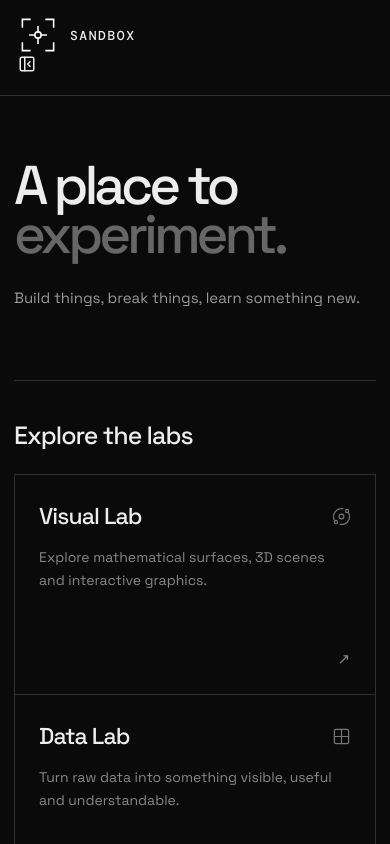
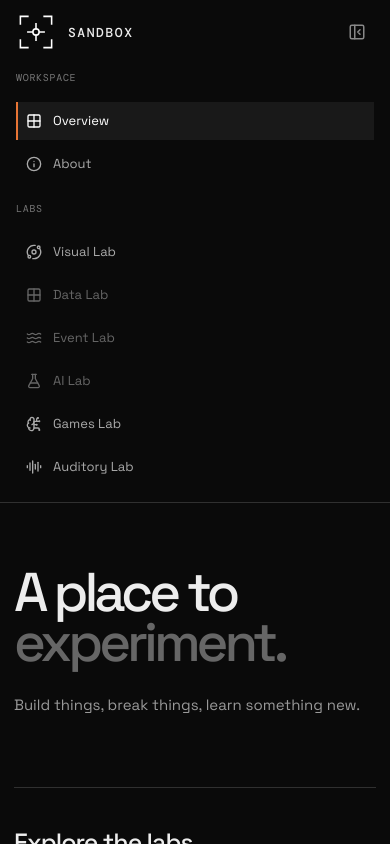
Before and after one commit to papp-milan/sandbox, a React (Vite) app in the folder apps/web/: page / in a window 390 px wide. Shown: the top 844 px of the page. Built offline with nearby package versions, Linux system fonts and the light colour scheme; no server answers.

Commit message:
Animate collapsible sidebar layout

```diff
--- a/apps/web/src/styles.css
+++ b/apps/web/src/styles.css
@@ -1651,3 +1651,154 @@ button:focus-visible, a:focus-visible, input:focus-visible, select:focus-visible
   .visual-top-meta { font-size:8px; }
   .weather-metric { min-height:82px; }
 }
+
+
+/* Collapsible workspace sidebar */
+.sidebar {
+  width: 244px;
+  overflow: hidden;
+  transition: width .28s cubic-bezier(.2,.75,.25,1), padding .28s cubic-bezier(.2,.75,.25,1);
+}
+.sidebar-brand-row {
+  display: flex;
+  align-items: center;
+  justify-content: space-between;
+  gap: 8px;
+  min-width: 0;
+}
+.sidebar-brand-row .brand {
+  min-width: 0;
+  padding-bottom: 42px;
+  overflow: hidden;
+}
+.sidebar-toggle {
+  flex: 0 0 34px;
+  width: 34px;
+  height: 34px;
+  display: grid;
+  place-items: center;
+  margin: 0 0 42px auto;
+  border: 1px solid transparent;
+  border-radius: 4px;
+  color: #888;
+  background: transparent;
+  cursor: pointer;
+  transition: color .2s, background .2s, border-color .2s;
+}
+.sidebar-toggle:hover {
+  color: #e87535;
+  border-color: #34302d;
+  background: #171412;
+}
+.sidebar-toggle:focus-visible {
+  outline: 1px solid #e87535;
+  outline-offset: 2px;
+}
+.sidebar .brand,
+.sidebar .brand-name,
+.sidebar .sidebar-section,
+.sidebar .nav-item,
+.sidebar .eyebrow {
+  transition: opacity .2s ease, color .2s ease, background .2s ease;
+}
+.main-content {
+  transition: margin-left .28s cubic-bezier(.2,.75,.25,1);
+}
+.app-shell.sidebar-collapsed .sidebar {
+  width: 76px;
+  padding-inline: 14px;
+}
+.app-shell.sidebar-collapsed .sidebar-brand-row {
+  flex-direction: column;
+  gap: 12px;
+}
+.app-shell.sidebar-collapsed .sidebar-brand-row .brand {
+  justify-content: center;
+  padding: 0;
+}
+.app-shell.sidebar-collapsed .brand-name,
+.app-shell.sidebar-collapsed .eyebrow,
+.app-shell.sidebar-collapsed .nav-item span {
+  display: none;
+}
+.app-shell.sidebar-collapsed .sidebar-toggle {
+  margin: 0 0 24px;
+}
+.app-shell.sidebar-collapsed .sidebar-section {
+  margin-bottom: 22px;
+}
+.app-shell.sidebar-collapsed .nav-item {
+  justify-content: center;
+  width: 46px;
+  min-height: 44px;
+  padding: 0;
+  margin-inline: auto;
+}
+.app-shell.sidebar-collapsed .main-content {
+  margin-left: 76px;
+}
+@media (max-width: 900px) and (min-width: 651px) {
+  .sidebar { width: 204px; }
+  .main-content { margin-left: 204px; }
+  .app-shell.sidebar-collapsed .main-content { margin-left: 76px; }
+}
+@media (max-width: 650px) {
+  .sidebar {
+    position: sticky;
+    top: 0;
+    width: 100%;
+    height: auto;
+    min-height: 66px;
+    padding: 12px 16px;
+    border-right: 0;
+    border-bottom: 1px solid var(--line);
+    overflow: visible;
+  }
+  .sidebar-brand-row {
+    min-height: 40px;
+  }
+  .sidebar-brand-row .brand {
+    padding: 0;
+  }
+  .sidebar-toggle {
+    margin: 0 0 0 auto;
+  }
+  .sidebar-section {
+    display: grid;
+    margin: 18px 0 0;
+  }
+  .sidebar-section:last-child {
+    margin-bottom: 4px;
+  }
+  .app-shell.sidebar-collapsed .sidebar {
+    width: 100%;
+    padding: 12px 16px;
+  }
+  .app-shell.sidebar-collapsed .sidebar-brand-row {
+    flex-direction: row;
+    gap: 8px;
+  }
+  .app-shell.sidebar-collapsed .sidebar-brand-row .brand {
+    justify-content: flex-start;
+  }
+  .app-shell.sidebar-collapsed .brand-name {
+    display: inline;
+  }
+  .app-shell.sidebar-collapsed .sidebar-toggle {
+    margin: 0 0 0 auto;
+  }
+  .app-shell.sidebar-collapsed .sidebar-section {
+    display: none;
+  }
+  .app-shell .main-content,
+  .app-shell.sidebar-collapsed .main-content {
+    margin-left: 0;
+  }
+}
+@media (prefers-reduced-motion: reduce) {
+  .sidebar, .main-content, .sidebar-toggle, .sidebar .brand,
+  .sidebar .brand-name, .sidebar .sidebar-section, .sidebar .nav-item,
+  .sidebar .eyebrow {
+    transition: none;
+  }
+}
```
